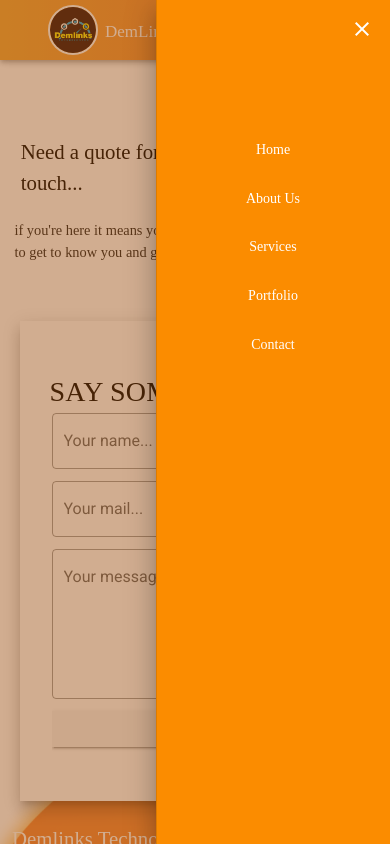
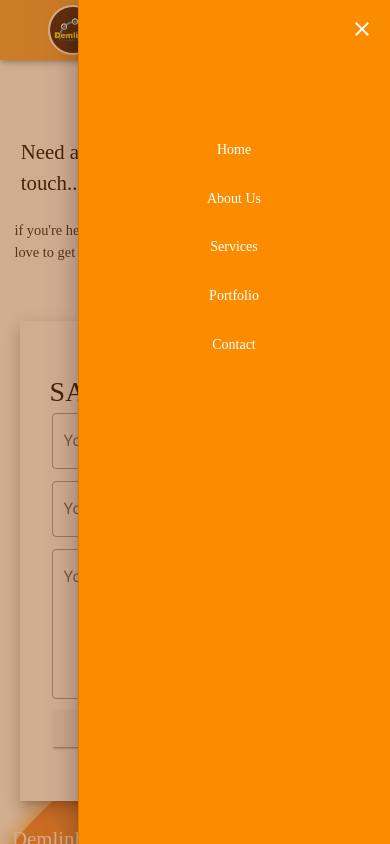
Before and after one commit to shakiru102/demlinks, a Vue app: page / in a window 390 px wide. Both pictures are taken after a click on the button 362 px from the left and 30 px from the top of the page. Shown: the top 844 px of the page. Built offline with nearby package versions, Linux system fonts and the light colour scheme.

Commit message:
changes  On branch main  Your branch is up to date with 'origin/main'.

```diff
--- a/src/components/footer.vue
+++ b/src/components/footer.vue
@@ -257,7 +257,7 @@ color: white;
    .quoteContent{
      padding-right: 0;
      margin-bottom: 4em;
-     /* margin-right: 1em; */
+     margin-right: 1em;
    }
    .contCard.v-card{
      width: 90%;
--- a/src/components/header.vue
+++ b/src/components/header.vue
@@ -32,7 +32,7 @@
             disable-route-watcher
             overlay-color="#9B4C0E"
             right
-             v-model="dialog" width="60%" color="#FB8C00">
+             v-model="dialog" width="80%" color="#FB8C00">
              <div class="text-right pa-4"> <v-icon @click="dialog =!dialog" medium color="white">mdi-close</v-icon>
              </div>
              <v-list class="my-16">
```
